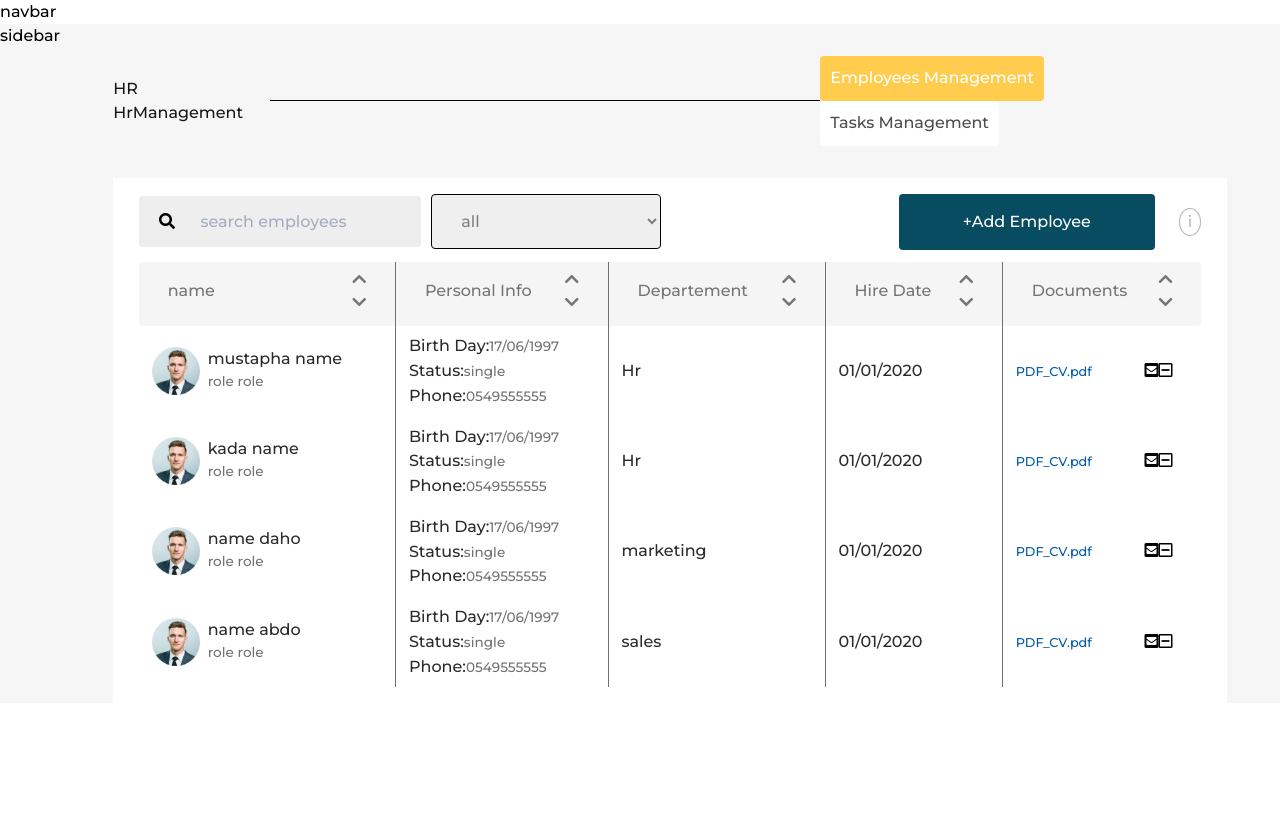
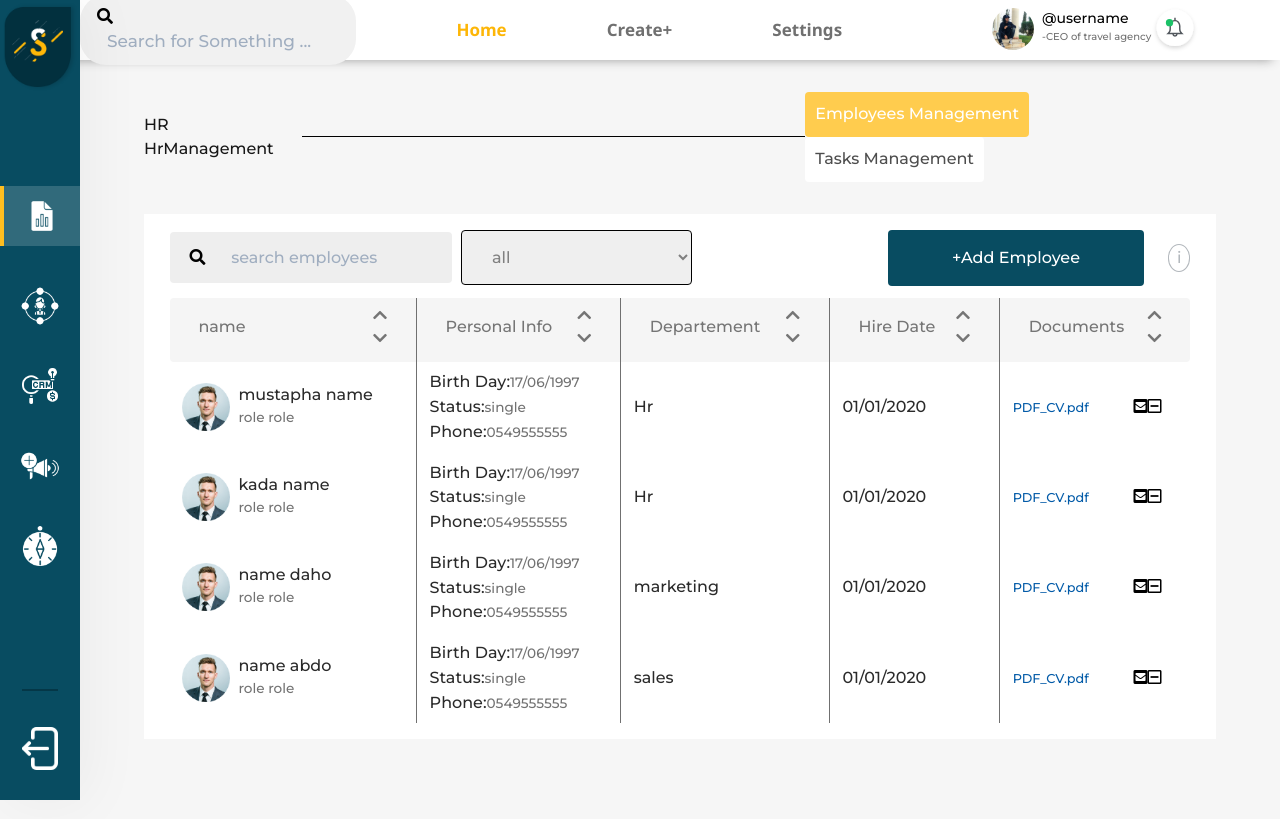
Before and after one commit to oussamabng/safariatComAdmin, a React (Create React App) app: page /hr in a window 1280 px wide. Built offline with nearby package versions, Linux system fonts and the light colour scheme.

Commit message:
integrated navbar and sidebar , added some final styling

```diff
--- a/src/scenes/HrManagement/HrManagement.jsx
+++ b/src/scenes/HrManagement/HrManagement.jsx
@@ -1,8 +1,9 @@
 import React, { Component } from "react";
+import styled from "styled-components";
+import { employees, tasks } from "./data";
+import AsideAdmin from "../../components/aside/asideAdmin";
+import HeaderAdmin from "../../components/HomeHeader/HeaderAdmin";
 import HrTable from "./components/HrTable";
-import styled from "styled-components";
-
-import { employees, tasks } from "./data";
 import TableActions from "./components/TableActions";
 
 export default class HrManagement extends Component {
@@ -212,10 +213,12 @@ export default class HrManagement extends Component {
   render() {
     return (
       <Container>
-        <nav>navbar</nav>
-
+        {/* <nav></nav> */}
+        <HeaderAdmin />
         <div className="main">
-          <div className="sidebar">sidebar</div>
+          <div className="sidebar">
+            <AsideAdmin />
+          </div>
 
           <main className="hrManagement">
             <div className="hrManagement__top">
@@ -251,11 +254,14 @@ const Container = styled.div`
   .main {
     display: flex;
     background-color: #f6f6f6;
+
+    padding-bottom: 5rem;
   }
   .hrManagement {
-    width: 87%;
+    width: 90%;
     // padding: 1rem 1.6rem;
     margin: 0 auto;
+    padding-left: 80px;
   }
 
   .hrManagement__top {
@@ -277,7 +283,7 @@ const Container = styled.div`
     border: 0;
     color: #000;
     height: 1px;
-    width: 50%;
+    width: 47%;
   }
 
   .hrManagement__top__button {
--- a/src/scenes/ToursAndProducts/ToursAndProducts.jsx
+++ b/src/scenes/ToursAndProducts/ToursAndProducts.jsx
@@ -5,6 +5,8 @@ import styled from "styled-components";
 import Modal from "./components/Modal";
 
 import TRTable from "./components/TRTable";
+import AsideAdmin from "../../components/aside/asideAdmin";
+import HeaderAdmin from "../../components/HomeHeader/HeaderAdmin";
 
 export default class ToursAndProducts extends Component {
   state = {
@@ -145,10 +147,11 @@ export default class ToursAndProducts extends Component {
   render() {
     return (
       <Container>
-        <nav>navbar</nav>
+        <HeaderAdmin />
 
         <div className="main">
-          <div className="sidebar">sidebar</div>
+          {/* <div className="sidebar"><AsideAdmin /></div> */}
+          <AsideAdmin className="sidebar" />
 
           <main className="toursAndProducts">
             <div className="toursAndProducts__top">
@@ -189,9 +192,10 @@ const Container = styled.div`
   }
 
   .toursAndProducts {
-    width: 87%;
+    width: 90%;
     // padding: 1rem 1.6rem;
     margin: 0 auto;
+    padding-left: 80px;
   }
 
   .toursAndProducts__top {
--- a/src/scenes/ToursAndProducts/components/Modal.jsx
+++ b/src/scenes/ToursAndProducts/components/Modal.jsx
@@ -8,7 +8,6 @@ import productBig from "../images/productBig.png";
 import product from "../images/product.png";
 
 export default function Modal(props) {
-  document.body.style.overflow = "hidden";
   const renderTourDetails = tourDetails => {
     return (
       <div className="modal-main">
@@ -78,7 +77,7 @@ export default function Modal(props) {
           </div>
 
           <div className="details__images">
-            <img src={BigImg} alt="" className="mainImage" />
+            <img src={BigImg} alt="" className="tourMainImage" />
             <div className="details__images__small">
               <img className="smallImage" src={SmallImg} alt="" />
               <img className="smallImage" src={SmallImg} alt="" />
@@ -90,13 +89,18 @@ export default function Modal(props) {
         <div className="bottom">
           <div className="bottom__package">
             <div className="bottom__package__includes">
-              <p className="bottom__package__includes__title">Includes</p>
+              <p className="bottom__package__includes__title">
+                {" "}
+                <i class="far fa-check-circle checked"></i> Includes
+              </p>
               {tourDetails.includes.map((el, index) => {
                 return <p className="bottom__package__includes__text">{el}</p>;
               })}
             </div>
             <div className="bottom__package__excludes">
-              <p className="bottom__package__excludes__title">Excludes</p>
+              <p className="bottom__package__excludes__title">
+                <i class="far fa-times-circle unchecked"></i> Excludes
+              </p>
               {tourDetails.excludes.map((el, index) => {
                 return <p className="bottom__package__excludes__text">{el}</p>;
               })}
@@ -165,7 +169,7 @@ export default function Modal(props) {
           </div>
 
           <div className="details__images">
-            <img src={productBig} alt="" className="mainImage" />
+            <img src={productBig} alt="" className="productImage" />
           </div>
         </div>
       </div>
@@ -203,6 +207,7 @@ const Container = styled.div`
     transform: translate(-50%, -50%);
     height:80vh;
     overflow:auto;
+    margin-top:2rem;
   }
 
   /// main styling
@@ -227,6 +232,7 @@ const Container = styled.div`
     color: white;
     padding: 0 1rem;
     background-color: #2c2c2c;
+
   }
 
   .header__tittle {
@@ -301,7 +307,7 @@ const Container = styled.div`
 
   }
 
-  .mainImage{
+  .tourMainImage{
     max-width:24.5rem;
   }
 
@@ -314,6 +320,10 @@ const Container = styled.div`
 
   .smallImage{
     max-width:5.7rem;
+  }
+
+  .productImage{
+    max-width:18.5rem;
   }
 
 
@@ -333,7 +343,7 @@ const Container = styled.div`
   }
 
   .bottom__package__includes {
-    flex-basis:28rem;
+    flex-basis:27rem;
   }
 
   .bottom__package__includes__title {
@@ -341,11 +351,11 @@ const Container = styled.div`
   }
 
   .bottom__package__includes__text {
-    margin-left:1rem;
+    margin-left:2rem;
   }
 
 .bottom__package__excludes {
-    flex-basis:28rem;
+    flex-basis:27rem;
 
 }
 
@@ -354,7 +364,7 @@ const Container = styled.div`
 }
 
 .bottom__package__excludes__text {
-    margin-left:1rem;
+    margin-left:2rem;
 
 }
 
@@ -362,8 +372,9 @@ const Container = styled.div`
 
 
 .bottom__extra {
+    padding:1.5rem 0;
+    background-color:#F6F6F6;
     margin-top:1.5rem;
-    background-color:#F6F6F6;
 
 }
 
@@ -401,4 +412,15 @@ const Container = styled.div`
     margin-top:1rem;
 }
 
+  .checked{
+    color:green;
+    margin-right:.5rem;
+  }
+
+  .unchecked {
+    color:red;
+    margin-right:.5rem;
+
+  }
+
 `;
```
